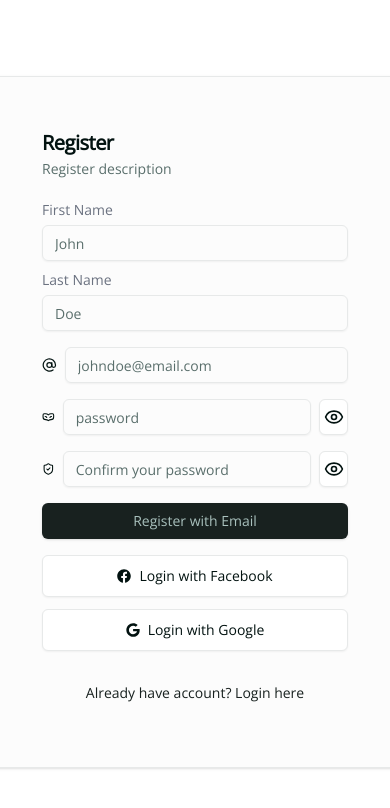
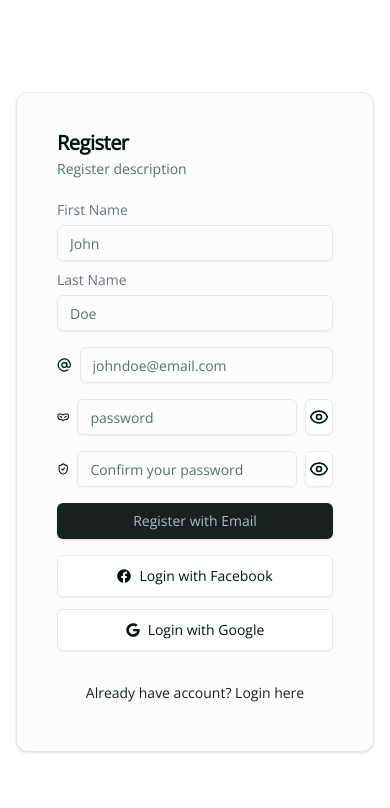
Before and after one commit to dominicpam89/showcase-04-hiremeplease, a Next.js app: page /register in a window 390 px wide. Shown: the top 808 px of the page. Built offline with nearby package versions, Linux system fonts and the light colour scheme; no server answers.

Commit message:
update auth pages and components style

```diff
--- a/app/(auth)/layout.tsx
+++ b/app/(auth)/layout.tsx
@@ -4,7 +4,7 @@
 	return (
 		<main
 			aria-label="layout-auth"
-			className="relative w-full min-h-screen flex justify-center items-center"
+			className="relative p-4 md:p-8 w-full min-h-screen min-w-[320px] flex justify-center items-center"
 		>
 			{children}
 		</main>
--- a/components/auth/container.tsx
+++ b/components/auth/container.tsx
@@ -22,7 +22,7 @@
 			? { link: "/register", text: "Don't have account? Register here" }
 			: { link: "/login", text: "Already have account? Login here" };
 	return (
-		<Card className="w-full max-w-xl min-w-[420px] mx-auto p-8">
+		<Card className="w-full max-w-xl mx-auto p-4 md:p-8">
 			<CardHeader>
 				<CardTitle>{title}</CardTitle>
 				<CardDescription>{description}</CardDescription>
```
